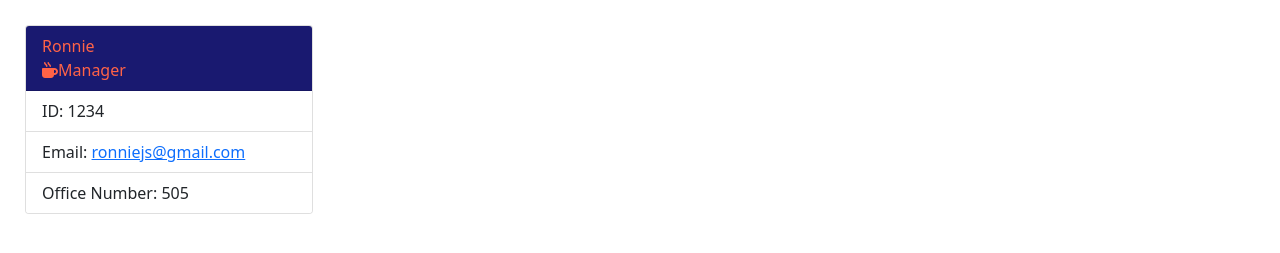
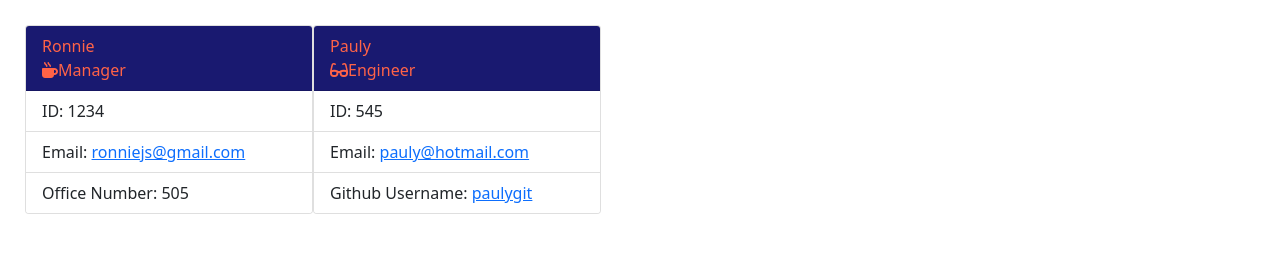
Before and after one commit to shogunzaku/whoIsOnTheTeam, a website: page output/team.html in a window 1280 px wide. Shown: the part 91-344 px from the top of the page. Drawn offline with nearby package versions, Linux system fonts and the light colour scheme.

Commit message:
added Engineer info card in html

```diff
--- a/output/team.html
+++ b/output/team.html
@@ -28,6 +28,16 @@
                 </ul>
             </div>
 
+            <div class="card" style="width: 18rem;">
+                <div class="card-header">
+               Pauly <br/>
+               <i class="fas fa-glasses"></i>Engineer</div>
+               <ul class="list-group list-group-flush">
+                <li class="list-group-item">ID: 545</li>
+                <li class="list-group-item">Email: <span id="email"><a href="mailto:pauly@gmail.com">pauly@hotmail.com</a></span></li>
+                <li class="list-group-item">Github Username: <a target="_blank" href="https://github.com/paulygit">paulygit</a></li>
+                </ul>
+            </div>
 
 </body>
 
```
